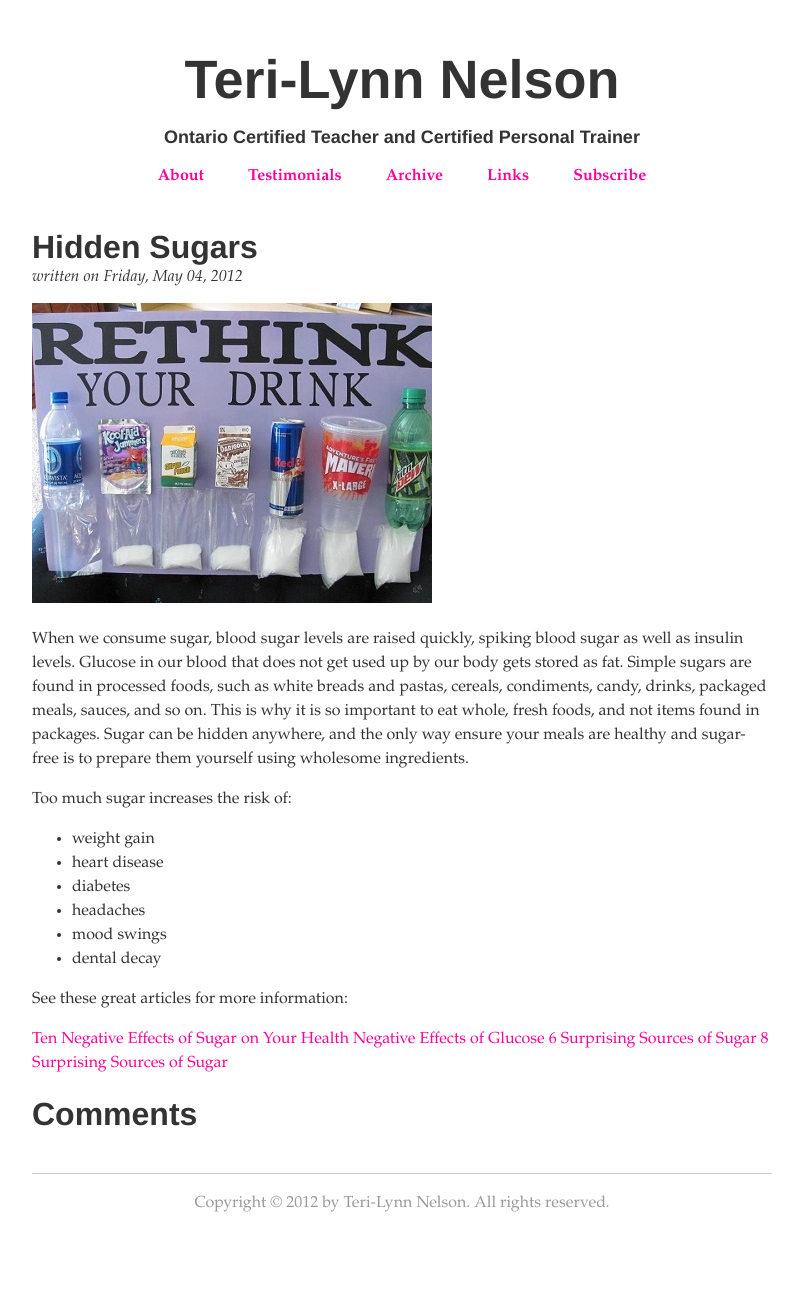
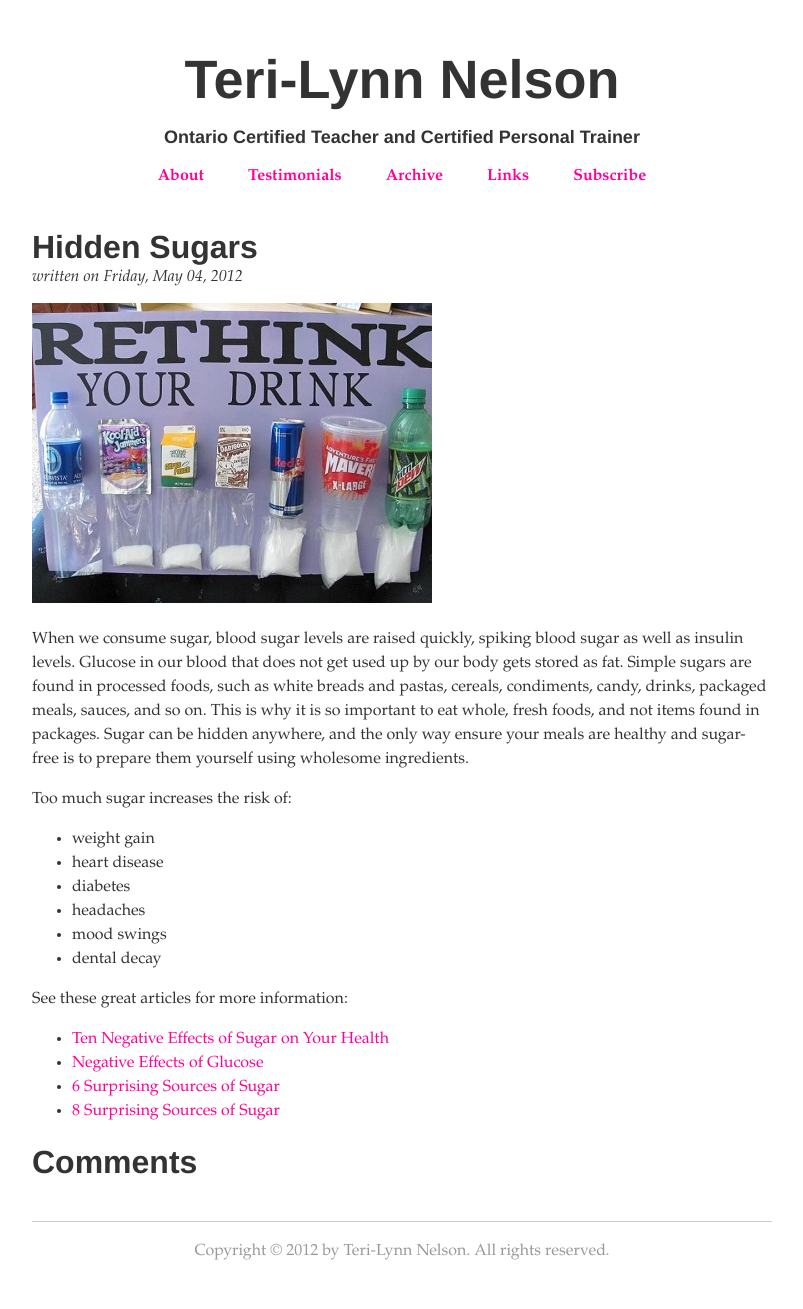
Before and after one commit to teri-lynn/teri-lynn.github.com, a Jekyll site: the page built from _posts/2012-05-04-hidden-sugars.md, in a window 1280 px wide. Shown: the whole page, without its empty margins (238-1041 px from the left). Built offline with Jekyll 4.4.1, drawn with Linux system fonts in a browser that asks for light colours; some web fonts are replaced; Markdown is read by kramdown in place of the engine named in the settings; before the commit the page ends 1261 px from its top, so only the background shows below that.

Commit message:
Fixed links.

```diff
--- a/_posts/2012-05-04-hidden-sugars.md
+++ b/_posts/2012-05-04-hidden-sugars.md
@@ -25,7 +25,7 @@
 
 See these great articles for more information:
 
-[Ten Negative Effects of Sugar on Your Health](http://www.healthgolb.com/health/10-negative-effects-of-sugar-on-your-health/)
-[Negative Effects of Glucose](http://www.livestrong.com/article/234494-negative-effects-of-glucose/)
-[6 Surprising Sources of Sugar](http://www.eatingwell.com/blogs/health_blog/6_surprising_sources_of_sugar)
-[8 Surprising Sources of Sugar](http://blog.foodnetwork.com/healthyeats/2012/02/29/8-surprising-sources-of-sugar/)
+- [Ten Negative Effects of Sugar on Your Health](http://www.healthgolb.com/health/10-negative-effects-of-sugar-on-your-health/)
+- [Negative Effects of Glucose](http://www.livestrong.com/article/234494-negative-effects-of-glucose/)
+- [6 Surprising Sources of Sugar](http://www.eatingwell.com/blogs/health_blog/6_surprising_sources_of_sugar)
+- [8 Surprising Sources of Sugar](http://blog.foodnetwork.com/healthyeats/2012/02/29/8-surprising-sources-of-sugar/)
```
